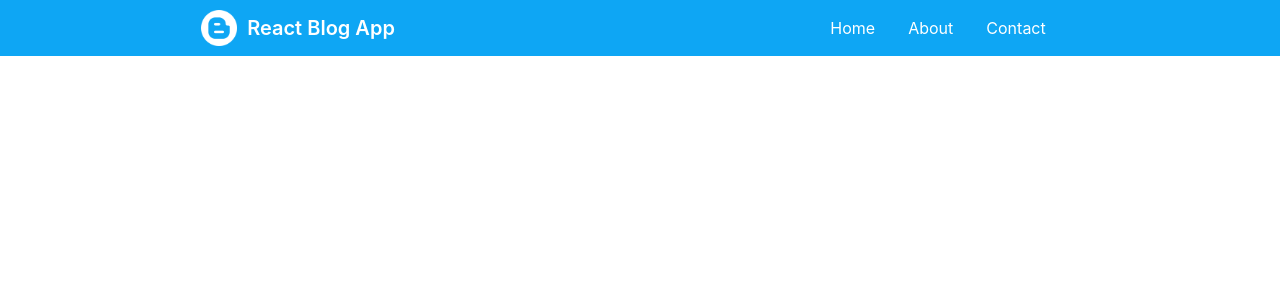
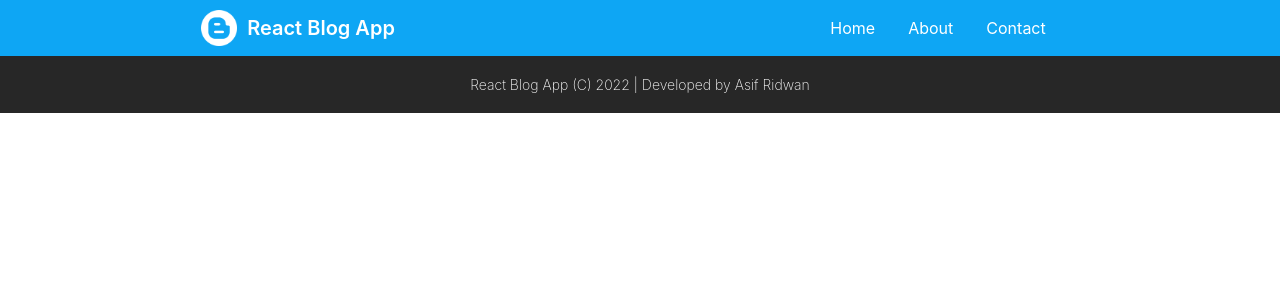
Before and after one commit to asifridwan/react-blog-app, a React (Create React App) app in the folder frontend/: page / in a window 1280 px wide. Shown: the top 300 px of the page. Built offline with nearby package versions, Linux system fonts and the light colour scheme.

Commit message:
Created Footer Component

```diff
--- /dev/null
+++ b/frontend/src/components/Footer.jsx
@@ -0,0 +1,5 @@
+export default function Footer() {
+  return (
+    <footer>React Blog App (C) 2022 | Developed by Asif Ridwan</footer>
+  )
+}
--- a/frontend/src/containers/App.jsx
+++ b/frontend/src/containers/App.jsx
@@ -1,8 +1,12 @@
 import Navbar from "../components/Navbar";
+import Footer from "../components/Footer";
 
 function App() {
   return (
-    <Navbar />
+    <div>
+      <Navbar />
+      <Footer />
+    </div>
   );
 }
 
--- a/frontend/src/css/style.css
+++ b/frontend/src/css/style.css
@@ -18,6 +18,15 @@ button{
   border: none;
   outline: none;
   background: none;
+}
+
+footer{
+  background-color: #272727;
+  color: white;
+  text-align: center;
+  padding: 20px 0px;
+  font-size: 14px;
+  font-weight: 200;
 }
 
 .inline-centering{
```
